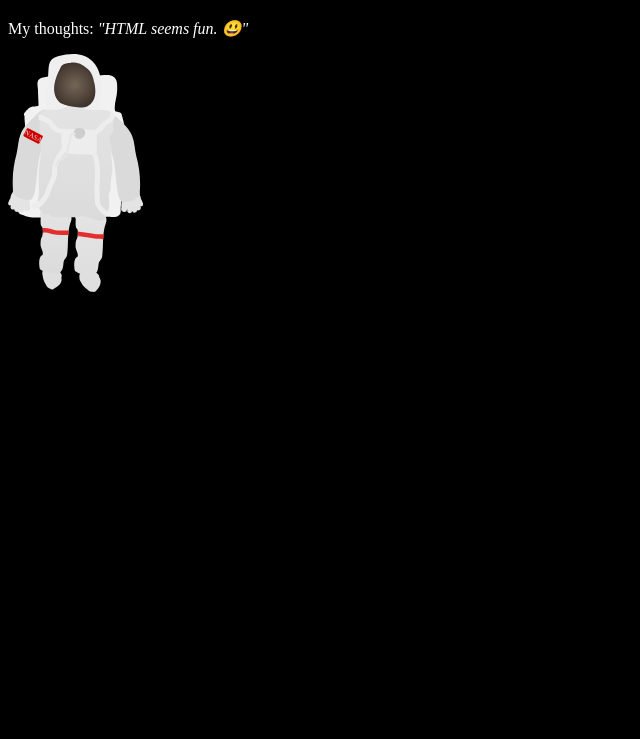
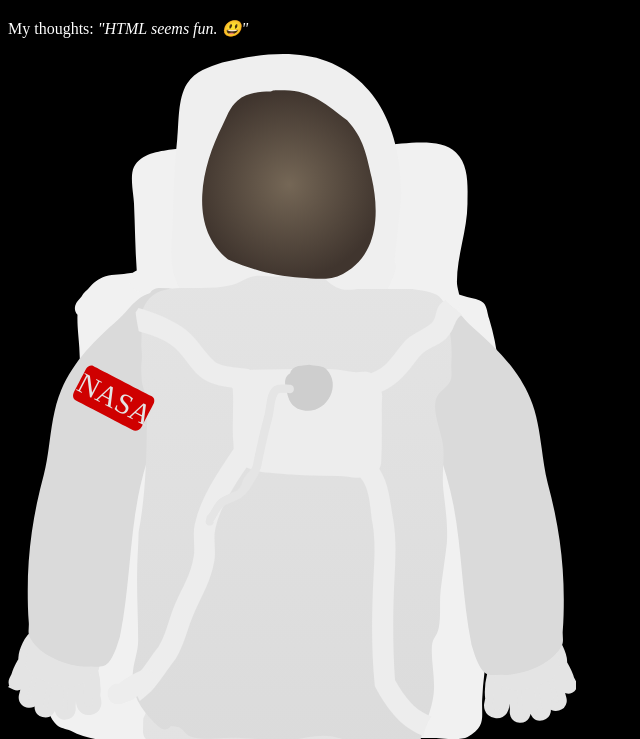
Before and after one commit to nmasss/Legoman173.github.io, a plain HTML site: page index.html in a window 1280 px wide. Shown: the part 61-800 px from the top of the page, without its empty margins (0-640 px from the left). Drawn offline with Linux system fonts and the light colour scheme.

Commit message:
Update index.html

```diff
--- a/index.html
+++ b/index.html
@@ -8,6 +8,6 @@
     <p id="Paragraph1" style="color:white;">
       My thoughts: <em>"HTML seems fun. 😃"</em>
     </p>
-    <img id="AstronautImg" src="Images/Astronaut.svg" alt="Astronaut.svg">
+    <img id="AstronautImg" src="Images/Astronaut.svg" alt="Astronaut.svg" style="height:1000px">
   </body>
 </html>
```
